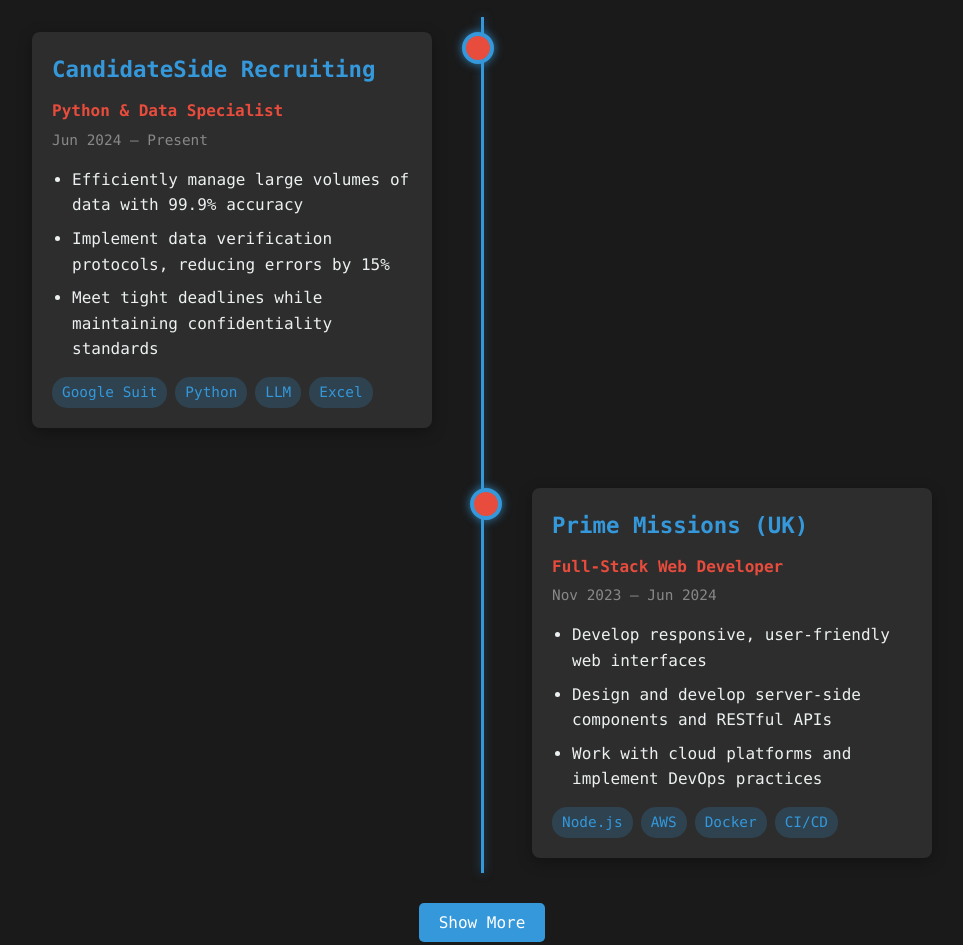
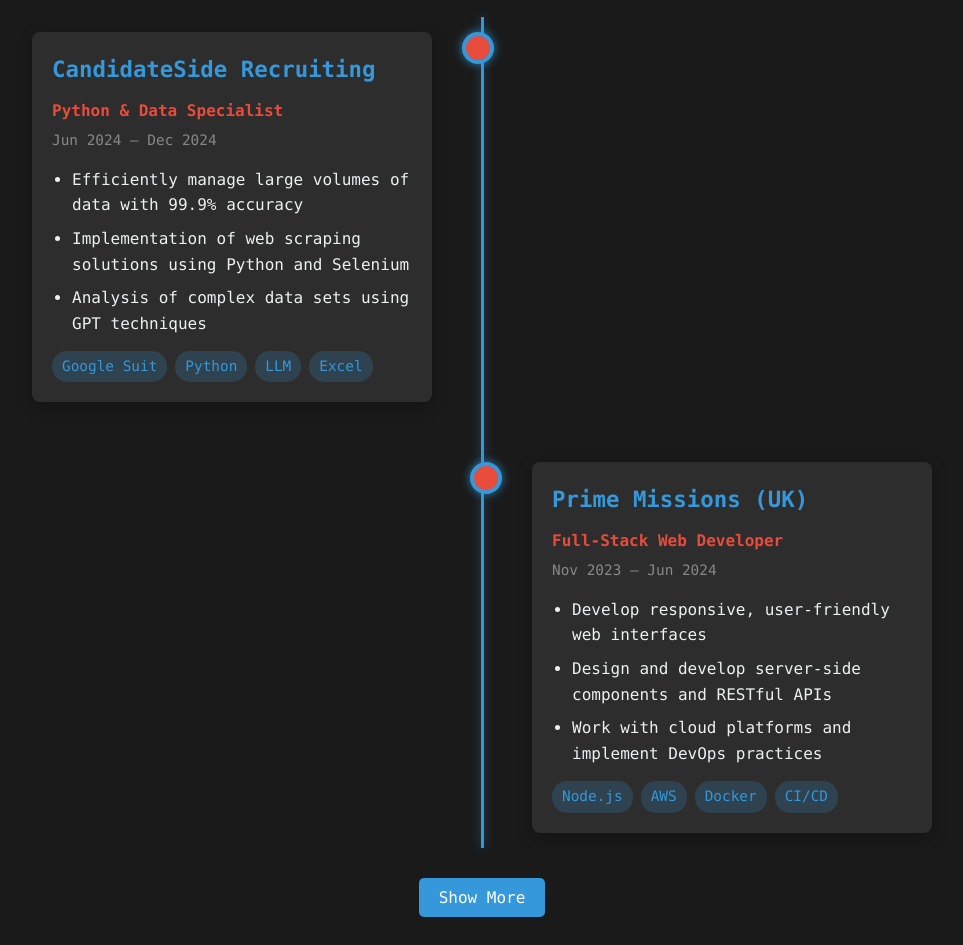
Before and after one commit to ahtashamilyas/ahtashamilyas.github.io, a plain HTML site: page index.html in a window 1280 px wide. Shown: the part 1220-2165 px from the top of the page, without its empty margins (158-1121 px from the left). Drawn offline with nearby package versions, Linux system fonts and the light colour scheme; no server answers.

Commit message:
Update job duration and responsibilities for CandidateSide Recruiting role

```diff
--- a/index.html
+++ b/index.html
@@ -1402,11 +1402,11 @@
                     <div class="timeline-content">
                         <h3>CandidateSide Recruiting</h3>
                         <p class="role">Python & Data Specialist</p>
-                        <p class="duration">Jun 2024 – Present</p>
+                        <p class="duration">Jun 2024 – Dec 2024</p>
                         <ul>
                             <li>Efficiently manage large volumes of data with 99.9% accuracy</li>
-                            <li>Implement data verification protocols, reducing errors by 15%</li>
-                            <li>Meet tight deadlines while maintaining confidentiality standards</li>
+                            <li>Implementation of web scraping solutions using Python and Selenium</li>
+                            <li>Analysis of complex data sets using GPT techniques</li>
                         </ul>
                         <div class="skills">
                             <span>Google Suit</span>
```
